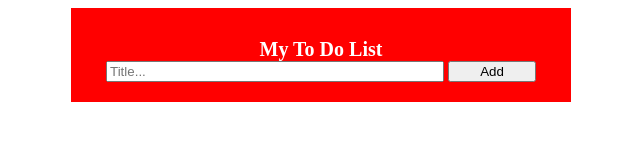
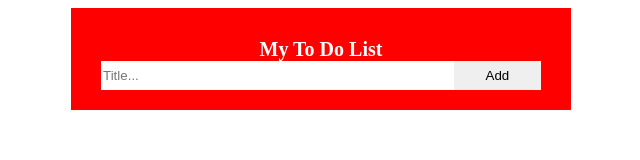
Before and after one commit to thanhan11315/my-to-do-list, a plain HTML site: page index.html in a window 1280 px wide. Shown: the whole page, without its empty margins (319-959 px from the left). Drawn offline with Linux system fonts and the light colour scheme.

Commit message:
add css input

```diff
--- a/index.html
+++ b/index.html
@@ -13,13 +13,17 @@
     <div class="container">
         <div class="box-title">
             <div class="title">My To Do List</div>
-            <input class="input" type="text" placeholder="Title...">
-            <button class="add">Add</button>
-            <button class="edit hidden">Edit</button>
+            <div>
+                <input class="input" type="text" placeholder="Title...">
+                <button class="add">Add</button>
+                <button class="edit hidden">Edit</button>
+            </div>
         </div>
         <ul class="my-list">
-            <li><span class="span">Lorem ipsum dolor sit amet.</span><button class="delete-button" onclick="deleteElement(0)">x</button></li>
-            <li><span class="span">Lorem ipsum dolor sit amet.</span><button class="delete-button" onclick="deleteElement(1)">x</button></li>
+            <li><span class="span">Lorem ipsum dolor sit amet.</span><button class="delete-button"
+                    onclick="deleteElement(0)">x</button></li>
+            <li><span class="span">Lorem ipsum dolor sit amet.</span><button class="delete-button"
+                    onclick="deleteElement(1)">x</button></li>
         </ul>
     </div>
     <script src="program.js"></script>
--- a/style.css
+++ b/style.css
@@ -11,7 +11,10 @@
     padding: 30px 30px 20px;
     text-align: center;
 }
-
+.container .box-title div:nth-child(2){
+    width: 100%;
+    display: flex;
+}
 .container .box-title .title {
     font-size: 20px;
     font-weight: bold;
@@ -19,8 +22,10 @@
 }
 
 .container .box-title .input {
-    width: 75%;
-}
+    width: 80%;
+    margin: 0px;
+    padding: 5px 0px;
+    border: 2px solid #ffffff;}
 
 .container .box-title .input:focus-visible {
     outline: none;
@@ -31,6 +36,8 @@
 .container .box-title button {
     width: 20%;
     cursor: pointer;
+    border: 0px;
+    padding: 0px;
 }
 
 .container .box-title button.hidden{
```
